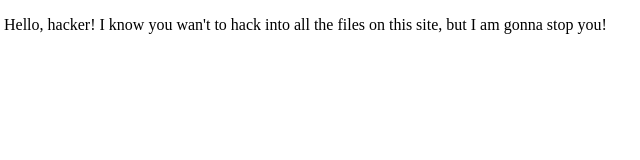
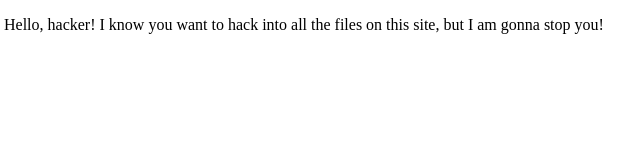
Before and after one commit to gaminghcfiles/gaminghcfiles.github.io, a plain HTML site: page index.html in a window 1280 px wide. Shown: the full height of the page, 4-644 px from the left. Drawn offline with Linux system fonts and the light colour scheme.

Commit message:
Update index.html

```diff
--- a/index.html
+++ b/index.html
@@ -1,4 +1,4 @@
 <!DOCTYPE html>
 <html>
-<p>Hello, hacker! I know you wan't to hack into all the files on this site, but I am gonna stop you!</p>
+<p>Hello, hacker! I know you want to hack into all the files on this site, but I am gonna stop you!</p>
 </html>
```
